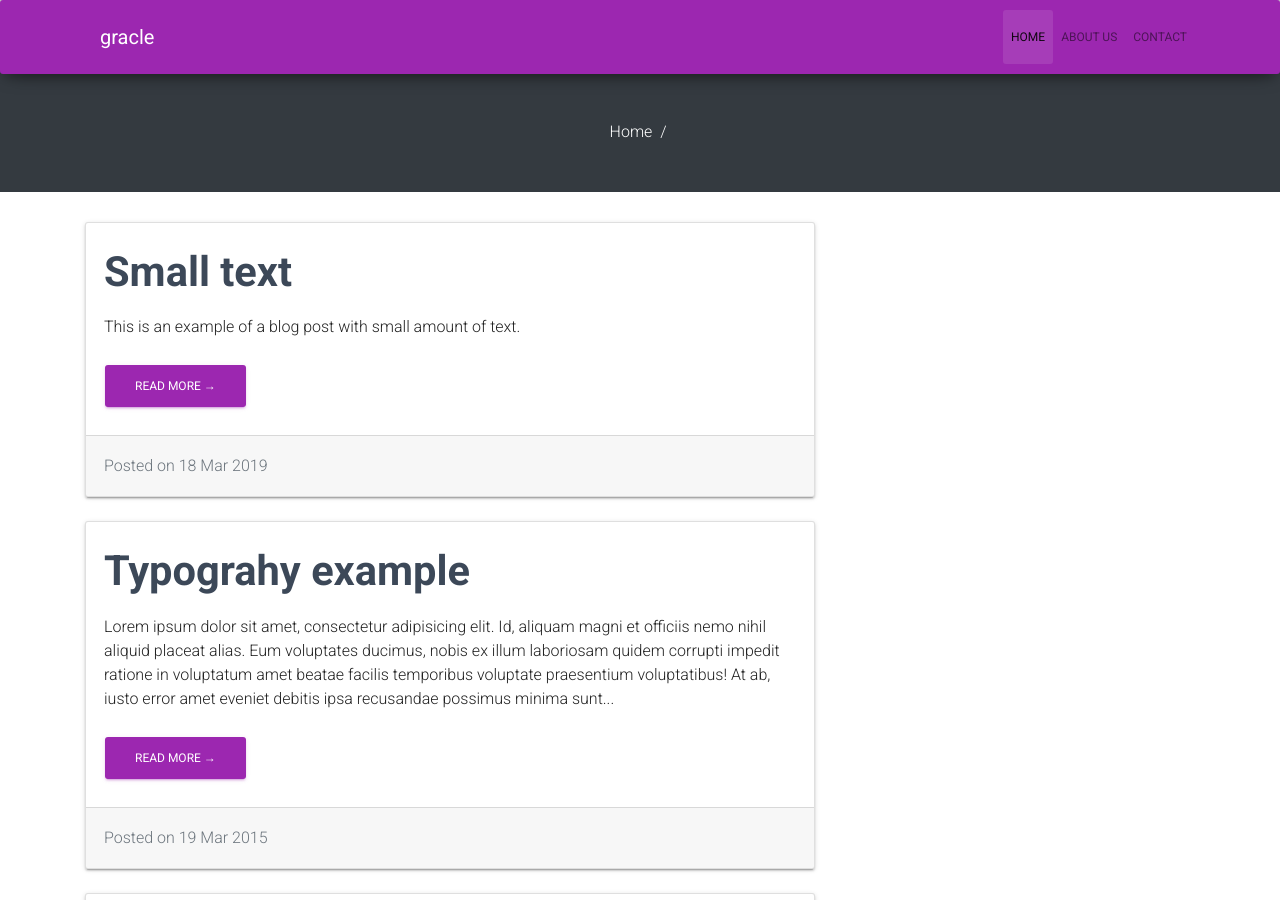
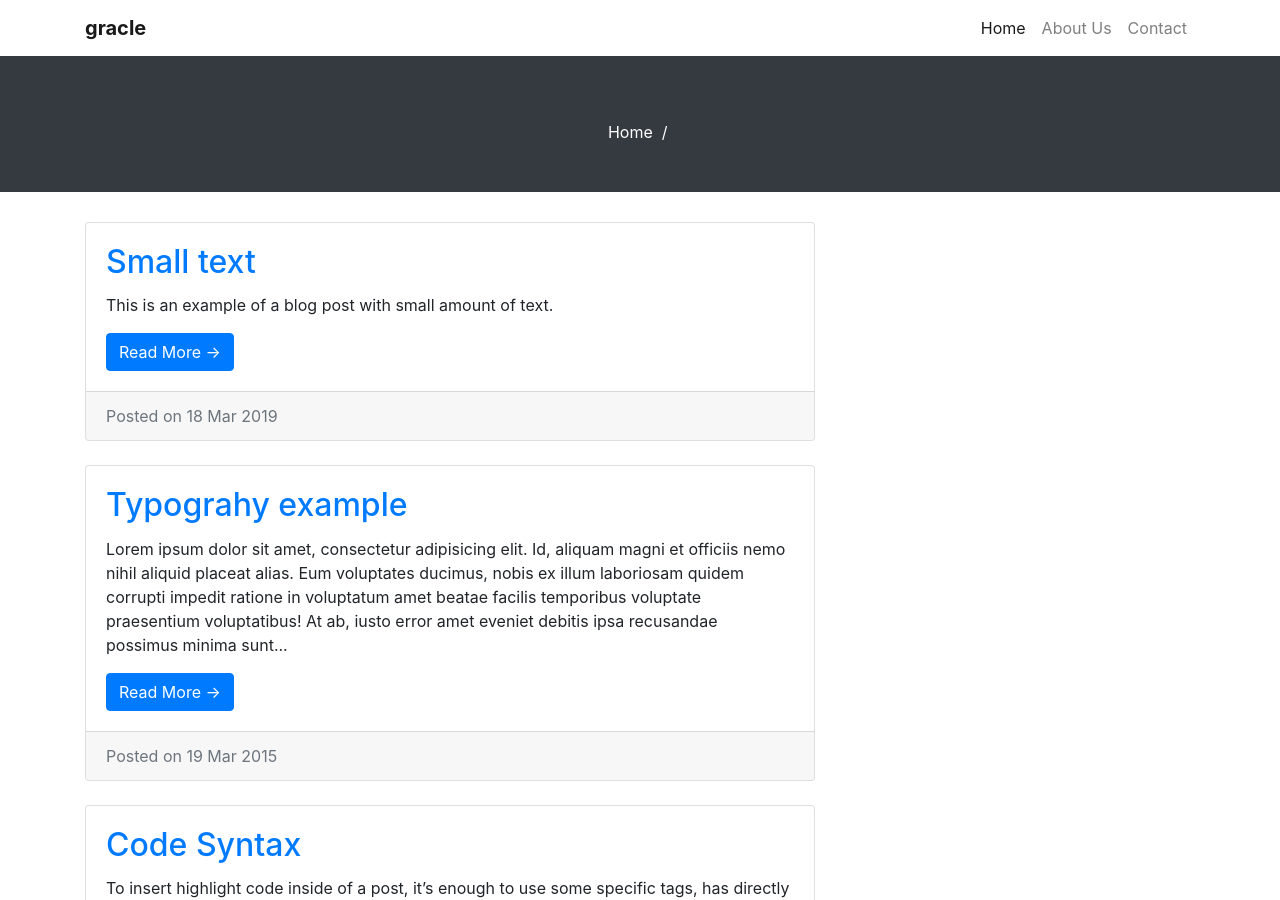
Before and after one commit to gracle/gracle.github.io, a Jekyll site: the page built from index.html, in a window 1280 px wide and 900 px high. Built offline with Jekyll 4.4.1, drawn with Linux system fonts in a browser that asks for light colours; nearby versions of some CDN libraries; the list of posts is cut into pages by our own code.

Commit message:
Update head.html

```diff
--- a/_includes/head.html
+++ b/_includes/head.html
@@ -6,7 +6,7 @@
     <meta name="author" content="">
     <title>{%if page.title %}{{ page.title }}{% else %}{{ site.title }}{% endif %}</title>
     <link href="https://gracle.github.io/vendor/bootstrap/css/bootstrap.min.css" rel="stylesheet">
-    <link href="https://gracle.github.io/vendor/bootstrap/css/material-kit.css" rel="stylesheet">
+    <!--link href="https://gracle.github.io/vendor/bootstrap/css/material-kit.css" rel="stylesheet" -->
     <link href="https://gracle.github.io/css/blog-home.css" rel="stylesheet">
 	  <link rel="stylesheet" href="https://fonts.googleapis.com/icon?family=Material+Icons" />
     <link rel="stylesheet" type="text/css" href="https://fonts.googleapis.com/css?family=Roboto:300,400,500,700" />
```
